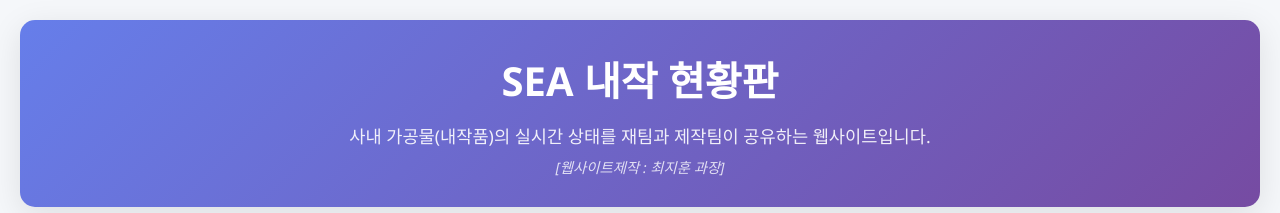
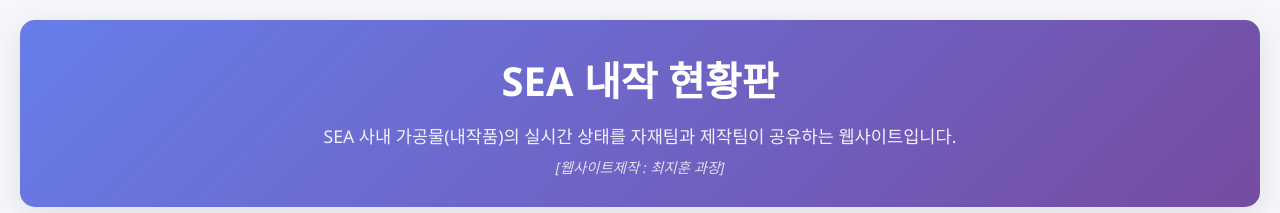
Before and after one commit to johnchoi112/naejak-status, a plain HTML site: page index.html in a window 1280 px wide. Shown: the top 213 px of the page. Drawn offline with Linux system fonts and the light colour scheme.

Commit message:
Update index.html

```diff
--- a/index.html
+++ b/index.html
@@ -358,7 +358,7 @@
     <div class="container">
         <header>
             <h1>SEA 내작 현황판</h1>
-            <div class="subtitle">사내 가공물(내작품)의 실시간 상태를 재팀과 제작팀이 공유하는 웹사이트입니다.</div>
+            <div class="subtitle">SEA 사내 가공물(내작품)의 실시간 상태를 자재팀과 제작팀이 공유하는 웹사이트입니다.</div>
             <div class="creator">[웹사이트제작 : 최지훈 과장]</div>
         </header>
 
```
